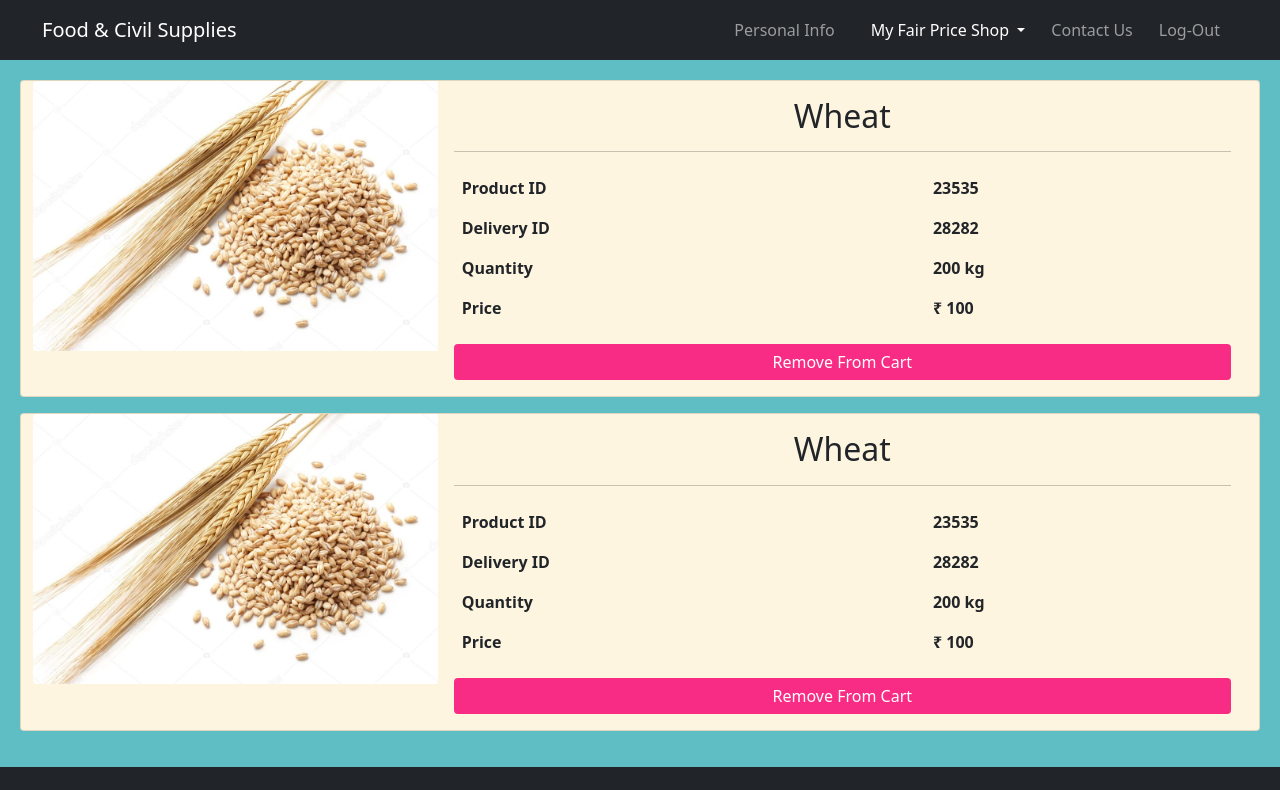
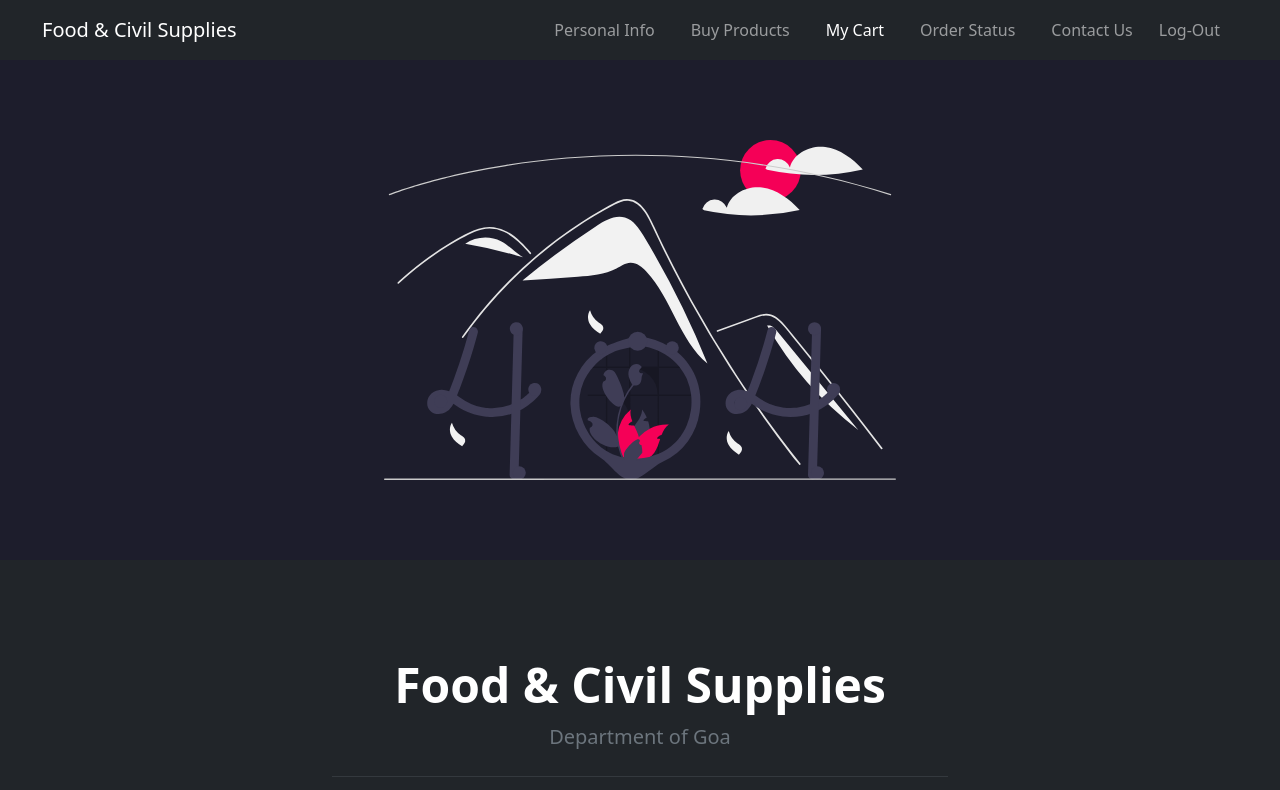
Before and after one commit to ChiragGaonkar/Food-CivilSupplies, a PHP site: page /UserAuth/ucart.php in a window 1280 px wide. Shown: the top 790 px of the page. Run offline with PHP 8.4, Linux system fonts and the light colour scheme; lists and menus that the app fills with data are empty.

Commit message:
Modified Some Files

```diff
--- a/UserAuth/ucart.php
+++ b/UserAuth/ucart.php
@@ -3,8 +3,18 @@ include "../config.php";
 session_start();
 error_reporting(0);
 if (isset($_SESSION['UAADHAR'])) {
+    if (isset($_POST['uremoveproduct'])) {
+        $pid = $_POST['uremoveproduct'];
+        $uaadhar = $_SESSION['UAADHAR'];
+        $sql = "DELETE FROM cart_data WHERE PID = $pid  AND UAADHAR = $uaadhar";
+        $result = mysqli_query($connection, $sql);
+        if ($result) {
+            header('location:ucart.php');
+            return;
+        } else {
+        }
+    }
 }
-
 ?>
 
 <!doctype html>
@@ -51,38 +61,19 @@ if (isset($_SESSION['UAADHAR'])) {
                             href="upersonal.php">Personal Info</a>
                     </li>
 
-                    <!-- User & Courier Details-->
-                    <li class="nav-item dropdown">
-                        <a class="nav-link dropdown-toggle active" style="margin-right: 10px;" href="#"
-                            id="navbarDropdown" role="button" data-bs-toggle="dropdown" aria-expanded="false">
-                            My Fair Price Shop
-                        </a>
-                        <ul class="dropdown-menu" aria-labelledby="navbarDropdown">
-                            <li>
-                                <a class="dropdown-item" href="uproductpage.php">
-                                    <img src="../Images/BuyProducts.png" style="width: 40px;" alt="Admin">
-                                    Buy Awesome Products
-                                </a>
-                            </li>
-                            <li>
-                                <hr class="dropdown-divider">
-                            </li>
-                            <li>
-                                <a class="dropdown-item" href="ucart.php">
-                                    <img src="../Images/AddToCart.png" style="width: 40px;" alt="Admin">
-                                    Check my Cart
-                                </a>
-                            </li>
-                            <li>
-                                <hr class="dropdown-divider">
-                            </li>
-                            <li>
-                                <a class="dropdown-item" href="uorderstatus.php">
-                                    <img src="../Images/OrderStatus.png" style="width: 40px;" alt="Admin">
-                                    Check my Order Status
-                                </a>
-                            </li>
-                        </ul>
+                    <li class="nav-item">
+                        <a class="nav-link" style="margin-right: 20px;" aria-current="page" href="uproductpage.php">Buy
+                            Products</a>
+                    </li>
+
+                    <li class="nav-item">
+                        <a class="nav-link active" style="margin-right: 20px;" aria-current="page" href="ucart.php">My
+                            Cart</a>
+                    </li>
+
+                    <li class="nav-item">
+                        <a class="nav-link" style="margin-right: 20px;" aria-current="page"
+                            href="uorderstatus.php">Order Status</a>
                     </li>
 
                     <!-- Contact Us -->
@@ -101,82 +92,64 @@ if (isset($_SESSION['UAADHAR'])) {
     </nav>
     <!-- End of Navbar -->
 
-    <div class='row d-flex justify-content-center productcard'>
-        <div class="card mb-3 mt-auto" style="max-width: 100%;background-color: #fdf5df;">
-            <div class="row g-0">
-                <div class="col-md-4">
-                    <img src="../Images/Wheat.jpg" class="img-fluid rounded-start" alt="...">
-                </div>
-                <div class="col-md-8">
-                    <div class="card-body">
-                        <h2 class="text-center">Wheat</h2>
+    <!-- Products which are added in Cart -->
+    <?php
+    if (isset($_SESSION['UAADHAR'])) {
+        $uaadhar = $_SESSION['UAADHAR'];
+        $sql1 = "SELECT * FROM product_data WHERE PID IN(SELECT PID FROM cart_data WHERE UAADHAR = $uaadhar)";
+        $result1 = mysqli_query($connection, $sql1);
+        echo "<div class='row d-flex justify-content-center outerproductcard'>";
+        while ($row = mysqli_fetch_assoc($result1)) {
+            echo "
+        <div class='col-md-6'>
+            <div class='card mb-3 mt-auto' style='max-width: 100%;background-color: #fdf5df;'>
+                <div class='row g-0'>
+                    <!-- <div class='col-md-4'>
+                        <img src='../Images/Wheat.jpg' class='img-fluid rounded-start' alt='...'>
+                    </div> -->
+                    <!-- <div class='col-md-8'> -->
+                    <div class='card-body'>
+                        <h2 class='text-center'>{$row['PNAME']}</h2>
                         <hr>
-                        <table class="table table-borderless">
+                        <table class='table table-borderless'>
                             <tbody>
                                 <tr>
-                                    <th>Product ID</th>
-                                    <th>23535</th>
+                                    <th class='text-start'>Product ID</th>
+                                    <th class='text-end'>{$row['PID']}</th>
                                 </tr>
                                 <tr>
-                                    <th>Delivery ID</th>
-                                    <th>28282</th>
+                                    <th class='text-start'>Quantity</th>
+                                    <th class='text-end'>{$row['QUANTITY']} {$row['PTYPE']}</th>
                                 </tr>
                                 <tr>
-                                    <th>Quantity</th>
-                                    <th>200 kg</th>
-                                </tr>
-                                <tr>
-                                    <th>Price</th>
-                                    <th>₹ 100</th>
+                                    <th class='text-start'>Price</th>
+                                    <th class='text-end'>₹ {$row['PRICE']}</th>
                                 </tr>
                             </tbody>
                         </table>
-                        <div class="d-grid gap-2">
-                            <input class="btn btn-success " type="submit" name="ureg_otp" value="Remove From Cart"
-                                style="background-color: #F92C85; border:#F92C85">
+                        <form method='POST'>
+                        <div class='d-grid gap-2'>
+                        <button class='btn btn-success shadow-none' type='submit' name='uremoveproduct' value={$row['PID']}
+                        style='background-color: #F92C85; border:#F92C85; color:#fdf5df'>Remove from Cart</button>
                         </div>
+                        </form>
                     </div>
+                    <!-- </div> -->
                 </div>
             </div>
         </div>
-        <div class="card mb-3 mt-auto" style="max-width: 100%; background-color: #fdf5df;">
-            <div class="row g-0">
-                <div class="col-md-4">
-                    <img src="../Images/Wheat.jpg" class="img-fluid rounded-start" alt="...">
-                </div>
-                <div class="col-md-8">
-                    <div class="card-body">
-                        <h2 class="text-center">Wheat</h2>
-                        <hr>
-                        <table class="table table-borderless">
-                            <tbody>
-                                <tr>
-                                    <th>Product ID</th>
-                                    <th>23535</th>
-                                </tr>
-                                <tr>
-                                    <th>Delivery ID</th>
-                                    <th>28282</th>
-                                </tr>
-                                <tr>
-                                    <th>Quantity</th>
-                                    <th>200 kg</th>
-                                </tr>
-                                <tr>
-                                    <th>Price</th>
-                                    <th>₹ 100</th>
-                                </tr>
-                            </tbody>
-                        </table>
-                        <div class="d-grid gap-2">
-                            <input class="btn btn-success " type="submit" name="ureg_otp" value="Remove From Cart"
-                                style="background-color: #F92C85; border:#F92C85">
-                        </div>
-                    </div>
-                </div>
-            </div>
+        ";
+        }
+        echo "</div>";
+    } else {
+        echo "
+        <div>
+            <img src='../Images/PageNotFound.svg' class='img-fluid mx-auto d-block' alt='' style='max-width:40%; margin: 80px 0px 80px 0px'>
         </div>
-    </div>
+        ";
+    }
+    ?>
+    <!-- End of Products which are added in cart -->
 
     <!-- Footer -->
     <div class="bg-dark text-secondary px-4 py-5 text-center" style="margin-top: 20px;">
--- a/UserAuth/ustyle.css
+++ b/UserAuth/ustyle.css
@@ -1,5 +1,5 @@
 body {
-  background: #5ebec4;
+  background: #1d1d2c;
 }
 .myform {
   border: 0px solid;
@@ -46,6 +46,41 @@ body {
   color: #f92c85;
 }
 
+.outerproductcard {
+  margin: 20px;
+}
+
 .productcard {
   margin: 20px;
+  background-color: #fdf5df;
+  color: #f92c85;
+  transition-duration: 0.4s;
+  border-left: 8px solid #f92c85;
+  border-top-left-radius: 0px;
+  border-bottom-left-radius: 0px;
+  border-top-right-radius: 10px;
+  border-bottom-right-radius: 10px;
 }
+
+.productcard:hover {
+  margin: 20px;
+  background-color: #f92c85;
+  color: #fdf5df;
+  transition-duration: 0.4s;
+  border-left: 8px solid #fdf5df;
+  border-top-left-radius: 0px;
+  border-bottom-left-radius: 0px;
+}
+
+.personalDateButton {
+  background-color: #fdf5df;
+  color: #f92c85;
+  border: #fdf5df;
+  transition-duration: 0.4s;
+}
+
+.personalDateButton:hover {
+  background-color: #f92c85;
+  color: #fdf5df;
+  border: #fdf5df;
+}
```
Also changed, not shown: UserAuth/uorderstatus.php (+12 -33 lines), UserAuth/upersonal.php (+62 -81 lines), UserAuth/uproductpage.php (+45 -39 lines), contactus.php (added, +66 -0 lines), mail_sender.php (+7 -1 lines), sendotp.php (deleted, +0 -8 lines), 1 other file.
